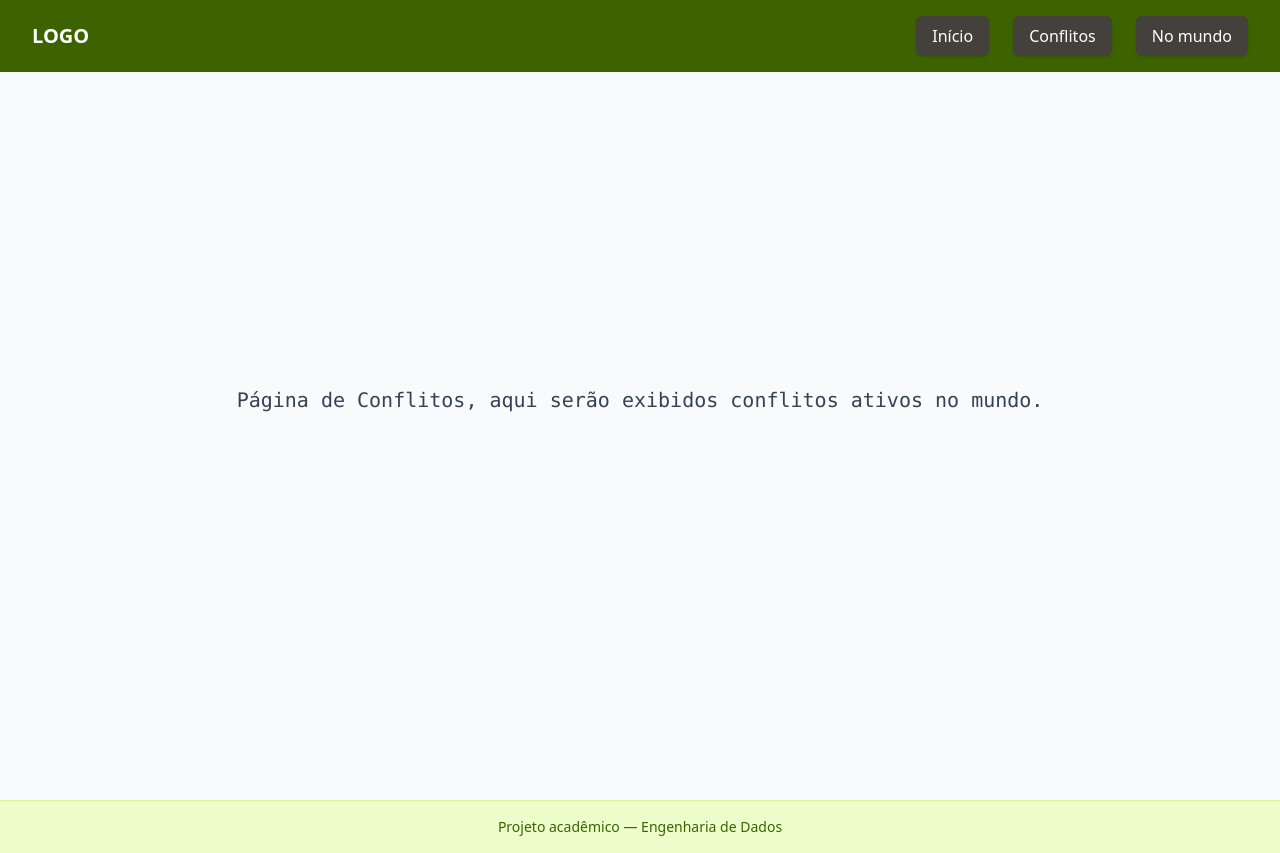
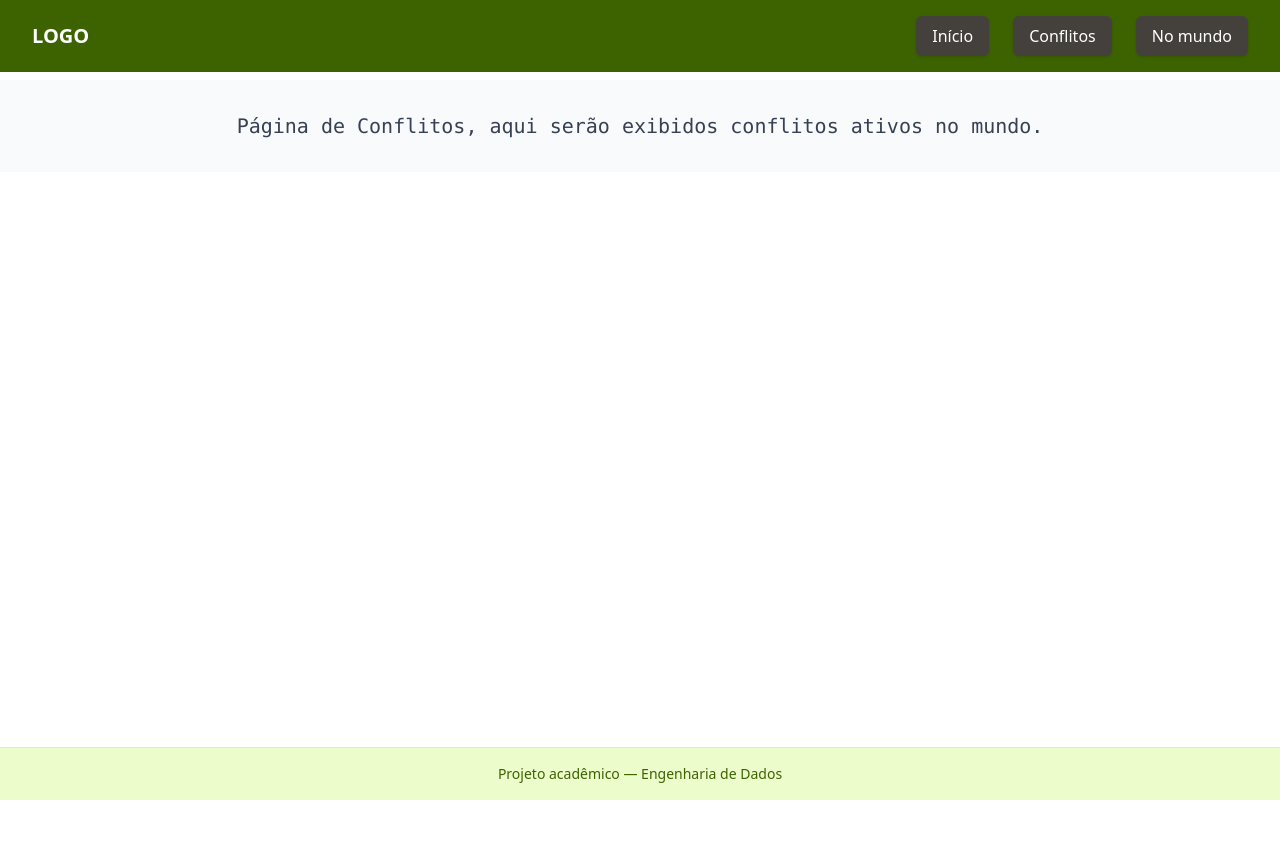
Before and after one commit to AldrickScholarOfSorrow/Landing-Page, a React (Vite) app: page /conflitos in a window 1280 px wide. After the commit the page ends 800 px from the top, so only its background shows below. Built offline with nearby package versions, Linux system fonts and the light colour scheme.

Commit message:
arrumando rotas e afins

```diff
--- a/src/App.jsx
+++ b/src/App.jsx
@@ -10,8 +10,10 @@ import Footer from "./componentes/Footer";
 function App() {
   return(
     <Router>
+      {/* Estrutura principal para manter o footer no final da página */}
+      <div className="min-h-screen flex flex-col">
         <Header />
-      <main>
+        <main className="flex-grow pt-20"> {/* Adiciona padding para o header fixo */}
           <Routes>
             <Route path="/" element={<LandingPage />} />
             <Route path="/conflitos" element={<Conflitos />} />
@@ -19,6 +21,7 @@ function App() {
           </Routes>
         </main>
         <Footer />
+      </div>
     </Router>
   );
 
--- a/src/pages/Conflitos.jsx
+++ b/src/pages/Conflitos.jsx
@@ -1,6 +1,7 @@
 function Conflitos() {
   return (
-    <div className="flex min-h-screen items-center justify-center bg-gray-50">
+    // A altura é controlada pelo `flex-grow` no <main> do App.jsx
+    <div className="flex h-full items-center justify-center bg-gray-50">
       <p className="text-xl font-mono text-gray-700 text-center p-8">
         Página de Conflitos, aqui serão exibidos conflitos ativos no mundo.
       </p>
--- a/src/pages/Global.jsx
+++ b/src/pages/Global.jsx
@@ -1,6 +1,7 @@
 function Global() {
   return (
-    <div className="flex min-h-screen items-center justify-center bg-gray-50">
+    // A altura é controlada pelo `flex-grow` no <main> do App.jsx
+    <div className="flex h-full items-center justify-center bg-gray-50">
       <p className="text-xl font-mono text-gray-700 text-center p-8">
         Pagina de informações globais variaveis em tempo real
       </p>
--- a/src/pages/LandingPage.jsx
+++ b/src/pages/LandingPage.jsx
@@ -1,18 +1,11 @@
 // Importa o React (necessário para JSX)
 import React from "react";
 
-// Componente principal da aplicação
+// O layout com Header e Footer é controlado pelo App.jsx
 function LandingPage() {
   return (
-    // Div principal ocupa toda a tela em coluna (flex-col)
-    <div className="min-h-screen flex flex-col bg-white text-gray-800">
-      {/* ===== HEADER ===== */}
-      <Header />
-
-      {/* ===== CONTEÚDO PRINCIPAL ===== */}
-      <main className="flex-grow flex flex-col items-center justify-center pt-24">
-        {/* Espaço extra para compensar o header fixo (pt-24) */}
-
+    // Container para o conteúdo específico da Landing Page
+    <div className="flex flex-col items-center justify-center bg-white text-gray-800 py-12">
       {/* Placeholder da imagem central */}
       <div className="w-2/5 aspect-[4/3] bg-gray-200 rounded-lg shadow-inner flex items-center justify-center">
         <span className="text-gray-500">[ Imagem Principal ]</span>
@@ -33,10 +26,6 @@ function LandingPage() {
           para desenvolver um projeto de maneira individual dentro de prazos menores
         </p>
       </section>
-      </main>
-
-      {/* ===== FOOTER ===== */}
-      <Footer />
     </div>
   );
 }
```
Lines whose indentation alone changed are shown as unchanged.
